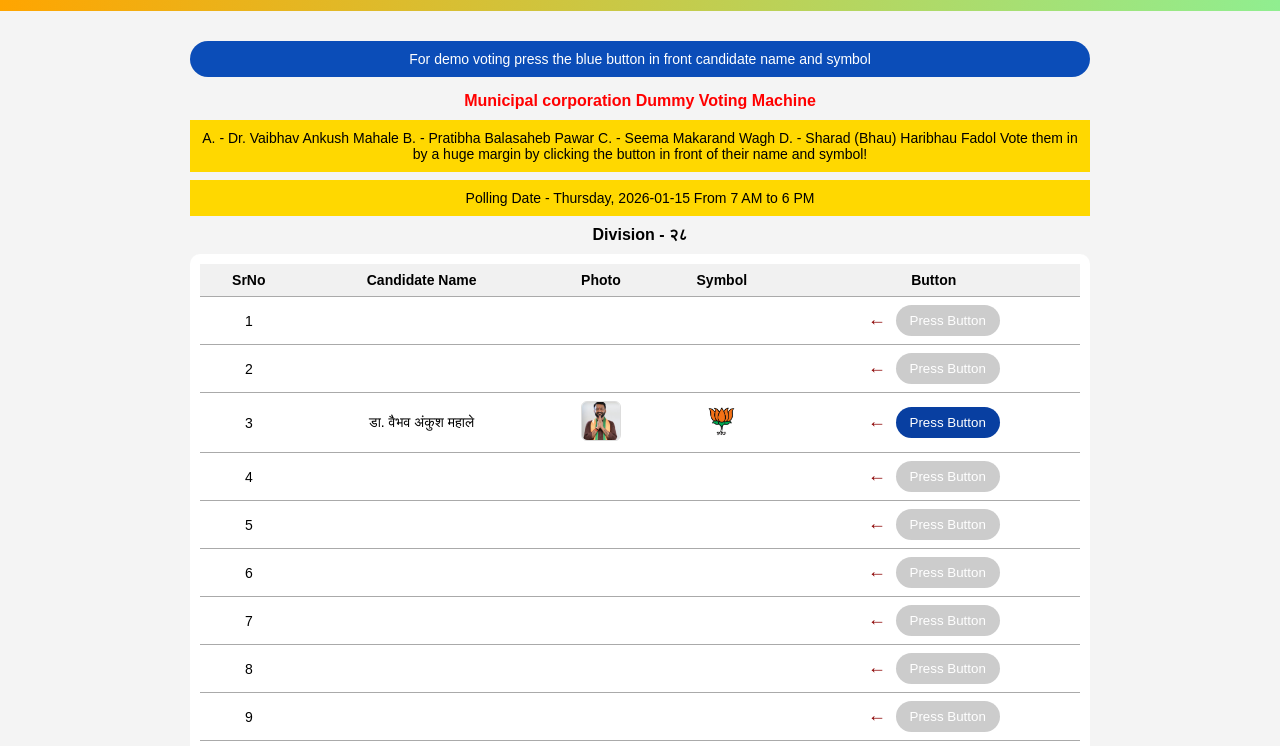
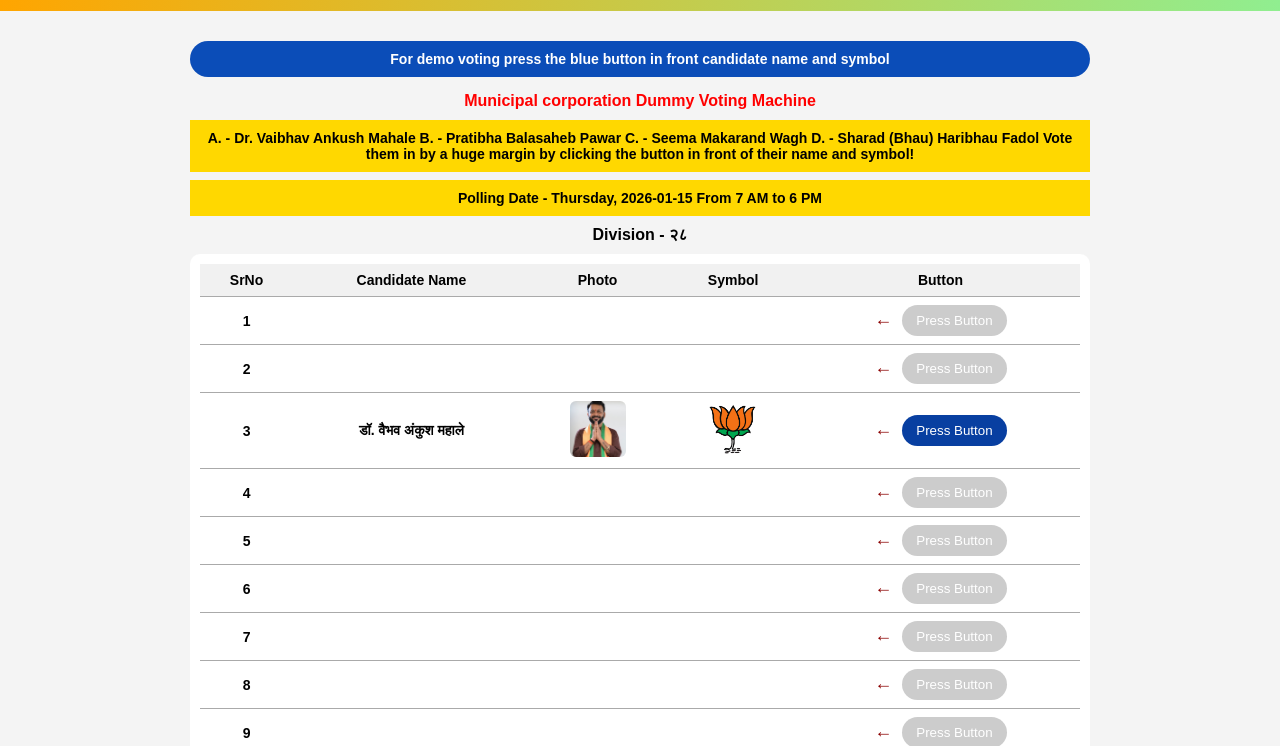
Before and after one commit to jayeshtope-create/Candidate-list-, a plain HTML site: page index.html in a window 1280 px wide. Shown: the part 47-793 px from the top of the page. Drawn offline with Linux system fonts and the light colour scheme.

Commit message:
Add files via upload

```diff
--- a/index.html
+++ b/index.html
@@ -136,20 +136,32 @@ th {
     font-weight: 600;
 }
 
-.candidate-photo{
-    width: 38px;
-    height: 38px;
-    object-fit: cover;
-    border-radius: 6px;
-    border: 1px solid #ddd;
-    background: #fff;
+
+
+
+
+
+
+
+/* Center the symbol in its column */
+td.symbol-cell, th.symbol-cell{
+    text-align: center;
+    vertical-align: middle;
 }
 
 
+.candidate-photo,
 .symbol-img{
-    width: 34px;
-    height: 34px;
-    object-fit: contain;
+    width: 56px;
+    height: 56px;
+    object-fit: cover;
+    border-radius: 6px;
+}
+
+
+/* Make all text bold */
+body, table, th, td, span, div {
+    font-weight: 700 !important;
 }
 
 </style>
@@ -206,7 +218,7 @@ th {
 const lotusImg = `<img class="symbol-img" src="lotus.png" alt="Symbol">`;
 
 const candidates = [
-    "डा. वैभव अंकुश महाले",
+    "डॉ. वैभव अंकुश महाले",
     "प्रतिभा बाळासाहेब पवार",
     "सिमा मकरंद वाघ",
     "शरद ( भाऊ) हरिभाऊ फडोल"
@@ -216,7 +228,7 @@ const candidates = [
 const candidatePhotos = {
     // Put your candidate photo files next to this HTML OR update paths below.
     // Example: "photos/vaibhav.jpg" (create a 'photos' folder and add images there)
-    "डा. वैभव अंकुश महाले": "candidate_1.jpg",
+    "डॉ. वैभव अंकुश महाले": "candidate_1.jpg",
     "प्रतिभा बाळासाहेब पवार": "candidate_2.jpg",
     "सिमा मकरंद वाघ": "candidate_3.jpg",
     "शरद ( भाऊ) हरिभाऊ फडोल": "candidate_4.jpg"
@@ -294,7 +306,7 @@ const langData = {
         header: "महानगर पालिका डमी वोटिंग मशीन",
         instruction: "डेमो मतदान के लिए उम्मीदवार के नाम और चिन्ह के सामने नीले बटन को दबाएं",
         bodyTitle: "महानगर पालिका डमी वोटिंग मशीन",
-        candidateInfo: "अ. - डा. वैभव अंकुश महाले ब. - प्रतिभा बाळासाहेब पवार क. - सिमा मकरंद वाघ ड. - शरद ( भाऊ) हरिभाऊ फडोल उनके नाम और चिन्ह के सामने बटन दबाकर उन्हें भारी मतों से जिताएं!",
+        candidateInfo: "अ. - डॉ. वैभव अंकुश महाले ब. - प्रतिभा बाळासाहेब पवार क. - सिमा मकरंद वाघ ड. - शरद ( भाऊ) हरिभाऊ फडोल उनके नाम और चिन्ह के सामने बटन दबाकर उन्हें भारी मतों से जिताएं!",
         polling: "मतदान तिथि - गुरुवार, 2026-01-15 सुबह ७ बजे से शाम ६ बजे तक",
         division: "प्रभाग क्र: - २८",
         th: ["अ. क्र.", "उम्मीदवार का नाम", "छवि", "चिन्ह", "बटन"]
@@ -303,7 +315,7 @@ const langData = {
         header: "महानगर पालिका डमी मतदान मशीन",
         instruction: "डेमो मतदानासाठी उमेदवाराच्या नाव आणि चिन्हासमोरील निळ्या बटणावर क्लिक करा",
         bodyTitle: "महानगर पालिका डमी मतदान मशीन",
-        candidateInfo: "अ. - डा. वैभव अंकुश महाले ब. - प्रतिभा बाळासाहेब पवार क. - सिमा मकरंद वाघ ड. - शरद ( भाऊ) हरिभाऊ फडोल त्यांचे नाव आणि चिन्हासमोरील बटणावर क्लिक करून त्यांना प्रचंड मतांनी विजयी करा!",
+        candidateInfo: "अ. - डॉ. वैभव अंकुश महाले ब. - प्रतिभा बाळासाहेब पवार क. - सिमा मकरंद वाघ ड. - शरद ( भाऊ) हरिभाऊ फडोल त्यांचे नाव आणि चिन्हासमोरील बटणावर क्लिक करून त्यांना प्रचंड मतांनी विजयी करा!",
         polling: "मतदान दिनांक - गुरुवार, 2026-01-15 रोजी सकाळी ७ ते सायंकाळी ६ वाजेपर्यत",
         division: "प्रभाग क्र: - २८",
         th: ["क्रमांक", "उमेदवाराचे नाव", "छायाचित्र", "चिन्ह", "बटण"]
```
